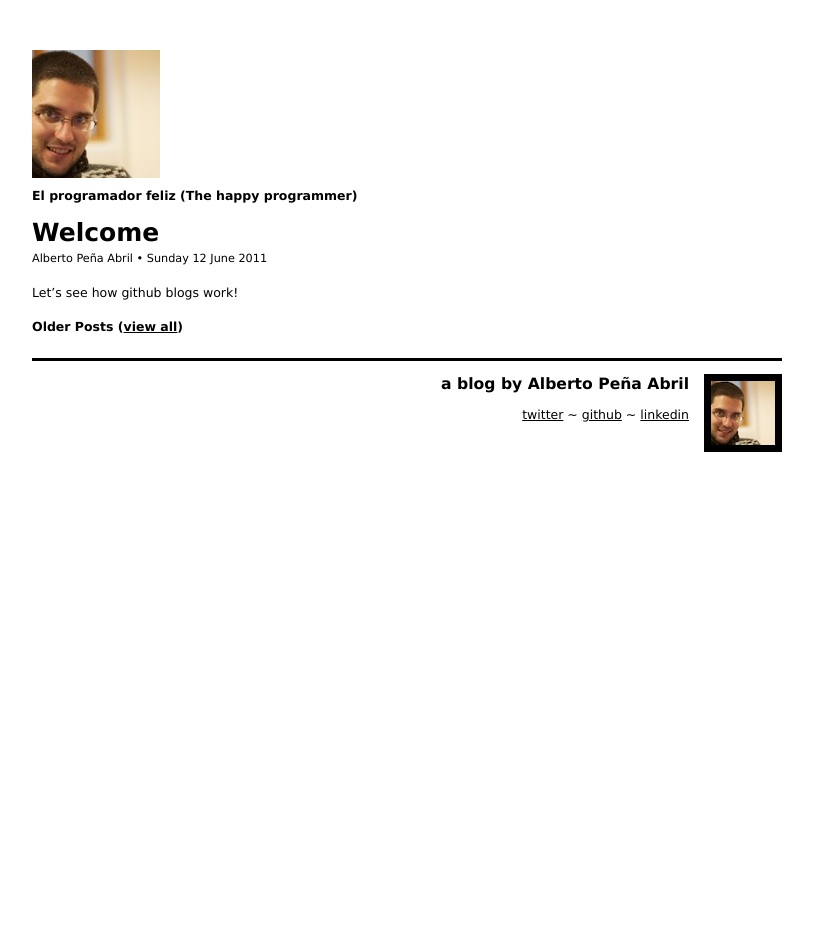
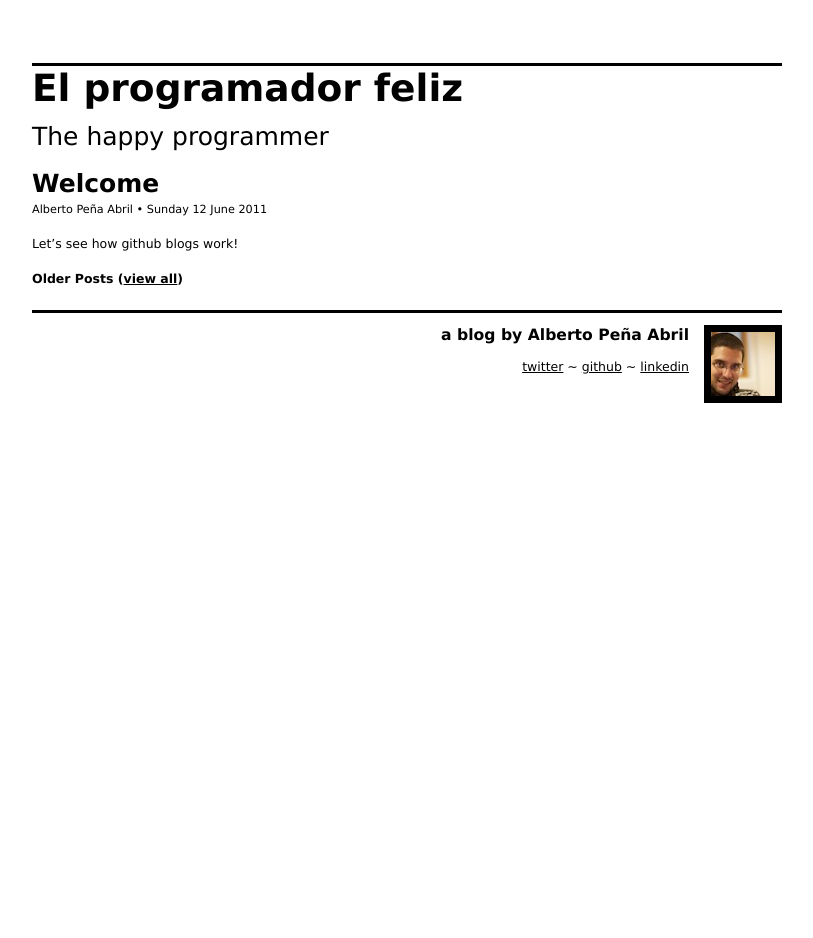
Before and after one commit to plagelao/plagelao.github.com, a Jekyll site: the page built from index.html, in a window 1280 px wide. Shown: the whole page, without its empty margins (233-1046 px from the left). Built offline with Jekyll 4.4.1, drawn with Linux system fonts in a browser that asks for light colours.

Commit message:
Adds style to the header

```diff
--- a/_layouts/default.html
+++ b/_layouts/default.html
@@ -20,10 +20,8 @@
 
   <div class="site">
     <div class="header clearfix">
-      <img class="portrait" src="/images/plagelao_big.jpg"/>
-      <div class="title">
-        El programador feliz (The happy programmer)
-      </div>
+      <div class="title"> El programador feliz</div>
+      <div class="subtitle"> The happy programmer</div>
     </div>
 
     {{ content }}
--- a/css/screen.css
+++ b/css/screen.css
@@ -118,34 +118,26 @@ div.site {
   font-size: 1.25em;
 }
 
-.header .title a:hover {
-   color: black;
-}
-
-.header .menu {
-  float: left;
-  font-size: 115%;
-}
-
-.header .menu li {
-   list-style-type: none;
-   display: inline;
-   margin-right: 0.3em;
-}
-
-.header .menu li a {
-   color: black;
-   text-decoration: none;
-}
-
-.header .menu li a:hover {
-  color: black;
-}
-
 /* posts */
 
 .posts li {
    list-style-type: none;
+}
+
+/* header */
+.header {
+  padding-top: 1em;
+  clear: both;
+  border-top: 3px solid black;
+  margin: 1em 0 2em 0;
+}
+
+.header .title {
+  font-size: 3em;
+}
+
+.header .subtitle {
+  font-size: 2em;
 }
 
 /* footer */
```
